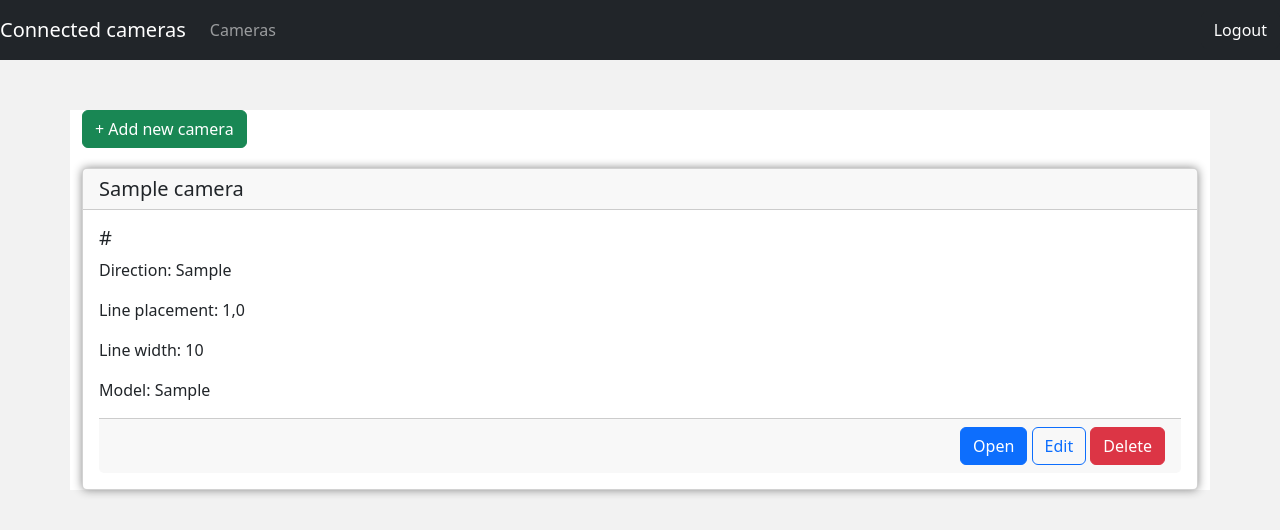
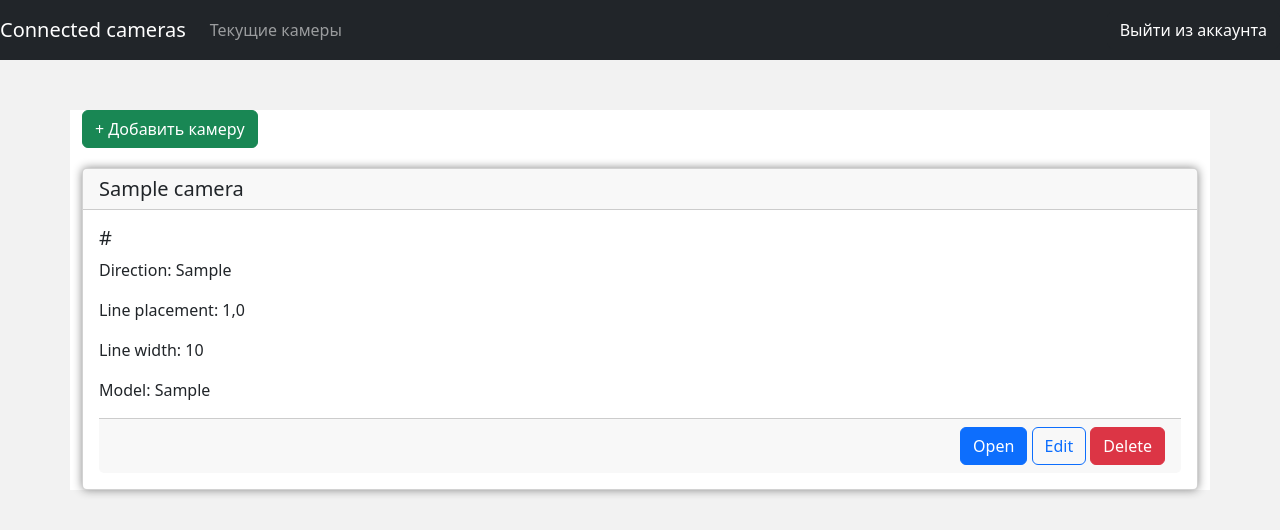
Before and after one commit to adanyaev/PigsProject, a Django app: page /cameras in a window 1280 px wide. Shown: the top 530 px of the page. Run offline with Django 4.2, Linux system fonts and the light colour scheme; a user stored in the database is signed in; tables that the repository leaves empty hold one stand-in row (values such as "Sample post").

```diff
--- a/main/templates/main/base.html
+++ b/main/templates/main/base.html
@@ -17,9 +17,9 @@
   <span class="navbar-brand">{{ page_name }}</span>
   {% if user.is_authenticated %}
   <ul class="navbar-nav me-auto mb-2 mb-lg-0">
-      <li class="nav-item"><a class="nav-link" href="/cameras">Cameras</a></li>
+      <li class="nav-item"><a class="nav-link" href="/cameras">Текущие камеры</a></li>
   </ul>
-  <button class="btn btn-dark" id="logout" onclick="location.href='{% url 'logout' %}'">Logout</button>
+  <button class="btn btn-dark" id="logout" onclick="location.href='{% url 'logout' %}'">Выйти из аккаунта</button>
   {% endif %}
 
 </nav>
--- a/main/templates/main/cameraLiveStream.html
+++ b/main/templates/main/cameraLiveStream.html
@@ -5,7 +5,7 @@
 <link rel="stylesheet" href="{% static 'main/css/cameraLiveStream.css' %}">
 
 <div class="container">
-    <img src="{% url 'live_stream' object.id %}" alt="No stream available">
+    <img src="{% url 'live_stream' object.id %}" alt="Стрим недоступен">
 </div>
 
 
--- a/main/templates/main/cameras.html
+++ b/main/templates/main/cameras.html
@@ -11,13 +11,13 @@
 </script>
 
     <button type="button" class="btn btn-success btn-add" onclick="clearModal()" data-bs-toggle="modal" data-bs-target="#exampleModal">
-      + Add new camera
+      + Добавить камеру
     </button>
     <div class="modal fade" id="exampleModal" tabindex="-1" aria-labelledby="exampleModalLabel" aria-hidden="true">
       <div class="modal-dialog modal-dialog-centered modal-lg">
         <div class="modal-content">
           <div class="modal-header">
-            <h5 class="modal-title" id="exampleModalLabel">New camera settings</h5>
+            <h5 class="modal-title" id="exampleModalLabel">Настройки добавляемой камеры</h5>
             <button type="button" class="btn-close" data-bs-dismiss="modal" aria-label="Close"></button>
           </div>
           <div class="modal-body">
@@ -28,12 +28,12 @@
                   <input type="text" name="camName" id="camName" class="form-control" placeholder="Название" required >
               </div>
                 <div class="mb-4">
-                    <label for="url">Camera URL</label>
+                    <label for="url">URL камеры</label>
                     <input type="password" name="url" id="url" class="form-control" placeholder="RTSP Protocol" required >
                 </div>
                 <div class="mb-4">
-                  <label for="model">Model</label>
-                  <input type="text" name="model" id="model" class="form-control" placeholder="Choose model">
+                  <label for="model">Модель</label>
+                  <input type="text" name="model" id="model" class="form-control" placeholder="На данный момент недоступно">
                 </div>
             </form>
             <div class="modal-footer">
```
